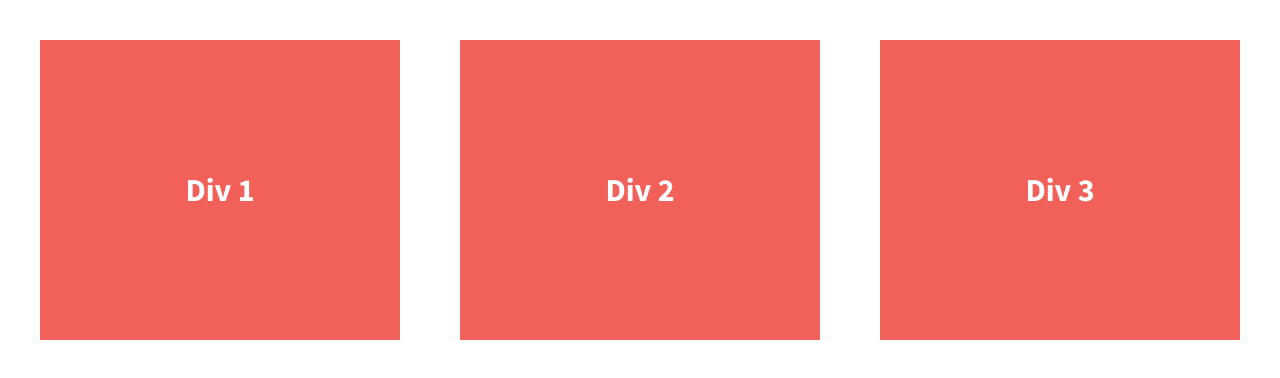
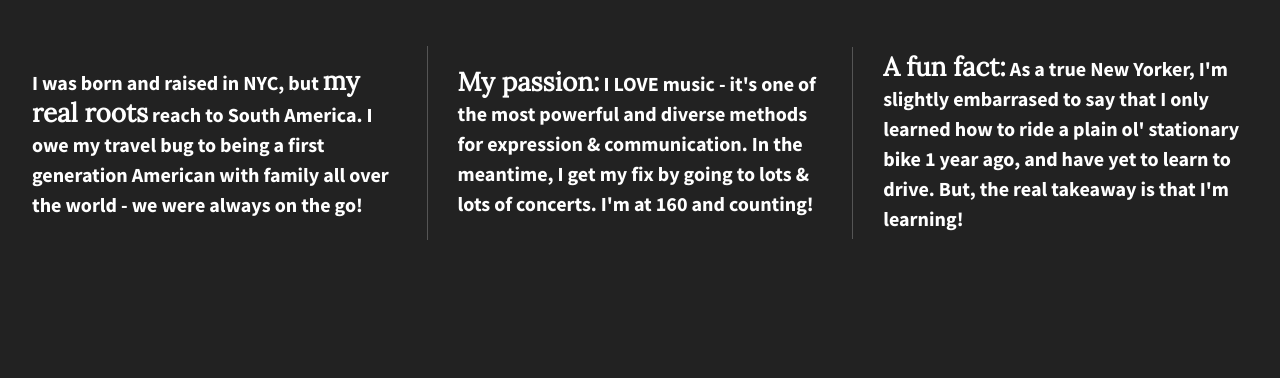
Before and after one commit to LaniV-V/flex-aligning, a plain HTML site: page index.html in a window 1280 px wide. Drawn offline with nearby package versions, Linux system fonts and the light colour scheme.

Commit message:
adding initial starter site files to git

```diff
--- a/css/main.css
+++ b/css/main.css
@@ -10,7 +10,7 @@
    Base styles: opinionated defaults
    ========================================================================== */
 
-html {
+   html {
     color: #222;
     font-size: 1em;
     line-height: 1.4;
@@ -95,38 +95,42 @@ textarea {
    Author's custom styles
    ========================================================================== */
 
-
+/*Large Background Image*/
 html {
-  background-color: #fff;
+  background-color: #222;
   height: 100%;
+  width: 100%;
 }
 
 body {
   font-family: 'Source Sans Pro', sans-serif;
+  font-weight: 700;
   padding: 2em;
-  font-size: 1.25em;
+  color: #fff;
   height: 100%;
 }
 
 .wrapper {
-  /*add display:flex and set justify-content to space-between*/
-  display:flex ;
-  justify-content: space-between ;
-  font-weight: 700;
+  display: flex;
+  flex-flow: row wrap;
+  justify-content: space-between;
+  align-items: center;
 }
 
 .div-1, .div-2, .div-3 {
-  /*give the divs a width of 30%, add display:flex, set justify-content and align-items to center*/
-  display:flex;
+  display: flex;
   justify-content: center;
   align-items: center;
   color: #fff;
   line-height: 1.5em;
-  font-size: 1.6em;
-  background-color: #f16059;
-  height: 300px;
-  width:30% ;
+  font-size: 1.25em;
+  /* width: 30%; */
+  height: auto;
+}
 
+.wrapper span {
+  font-family: 'Lora', sans-serif;
+  font-size: 1.3em;
 }
 
 
@@ -212,6 +216,17 @@ body {
    Modify as content requires.
    ========================================================================== */
 
+@media all and (min-width: 1200px) {
+    .div-1, .div-2, .div-3 {
+      flex-basis: 30%;
+    }
+
+    .div-1, .div-2 {
+      border-right: 1px solid #555;
+      padding-right: 30px;
+    }
+}
+
 @media print,
        (-webkit-min-device-pixel-ratio: 1.25),
        (min-resolution: 1.25dppx),
--- a/index.html
+++ b/index.html
@@ -3,7 +3,7 @@
     <head>
         <meta charset="utf-8">
         <meta http-equiv="x-ua-compatible" content="ie=edge">
-        <title>Make me into a grid!</title>
+        <title>A little about me.</title>
         <meta name="description" content="">
         <meta name="viewport" content="width=device-width, initial-scale=1">
 
@@ -13,23 +13,23 @@
         <link rel="stylesheet" href="css/normalize.css">
         <link rel="stylesheet" href="css/main.css">
         <script src="js/vendor/modernizr-2.8.3.min.js"></script>
-        <link href='http://fonts.googleapis.com/css?family=Lora:700' rel='stylesheet' type='text/css'>
-        <link href='http://fonts.googleapis.com/css?family=Source+Sans+Pro:400,700' rel='stylesheet' type='text/css'>
+        <link href="https://fonts.googleapis.com/css?family=Lora|Source+Sans+Pro:400,700" rel="stylesheet">
     </head>
     <body>
         <!--[if lt IE 8]>
             <p class="browserupgrade">You are using an <strong>outdated</strong> browser. Please <a href="http://browsehappy.com/">upgrade your browser</a> to improve your experience.</p>
         <![endif]-->
 
+        <!-- Add your site or application content here -->
         <section class="wrapper">
             <div class="div-1">
-                Div 1
+                <p>I was born and raised in NYC, but <span>my real roots</span> reach to South America. I owe my travel bug to being a first generation American with family all over the world - we were always on the go!</p>
             </div>
             <div class="div-2">
-                Div 2
+                <p><span>My passion:</span> I LOVE music - it's one of the most powerful and diverse methods for expression & communication. In the meantime, I get my fix by going to lots & lots of concerts. I'm at 160 and counting!</p>
             </div>
             <div class="div-3">
-                Div 3
+                <p><span>A fun fact:</span> As a true New Yorker, I'm slightly embarrased to say that I only learned how to ride a plain ol' stationary bike 1 year ago, and have yet to learn to drive. But, the real takeaway is that I'm learning!</p>
             </div>
         </section>
 
```
